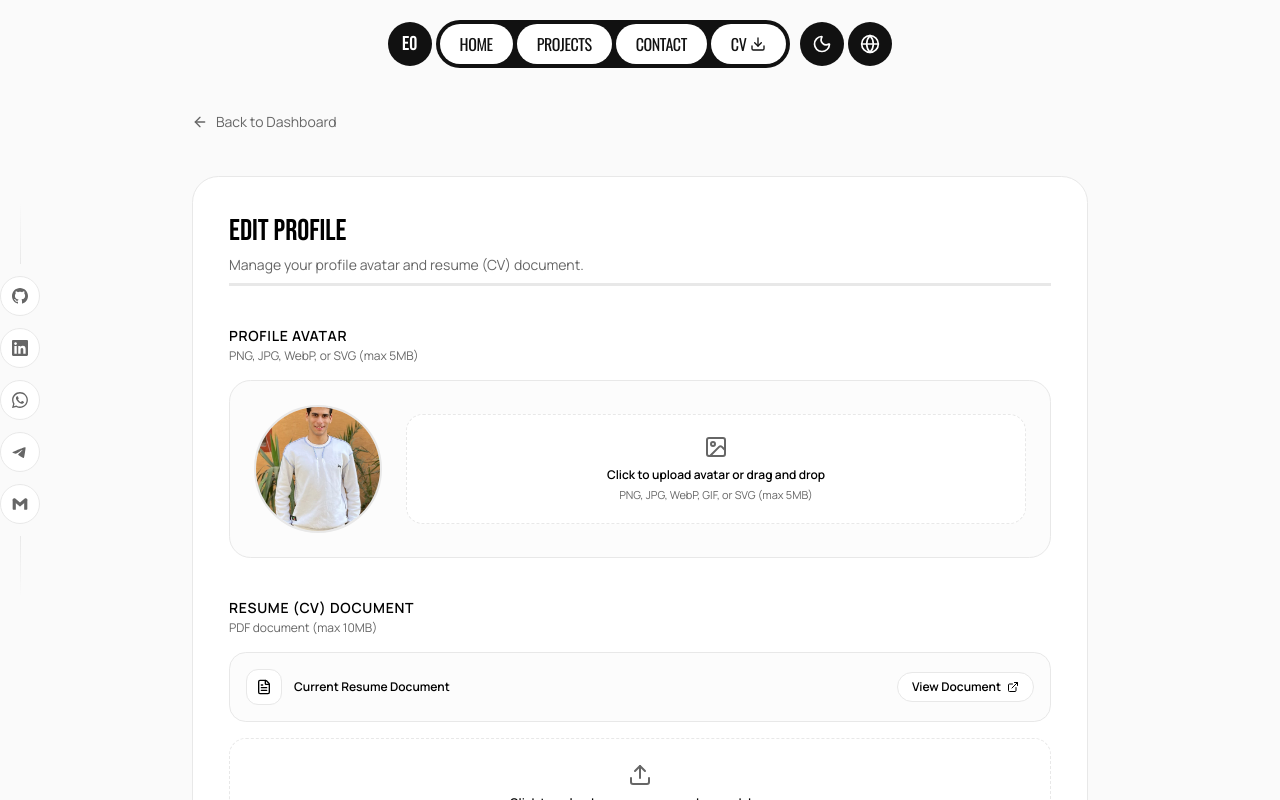
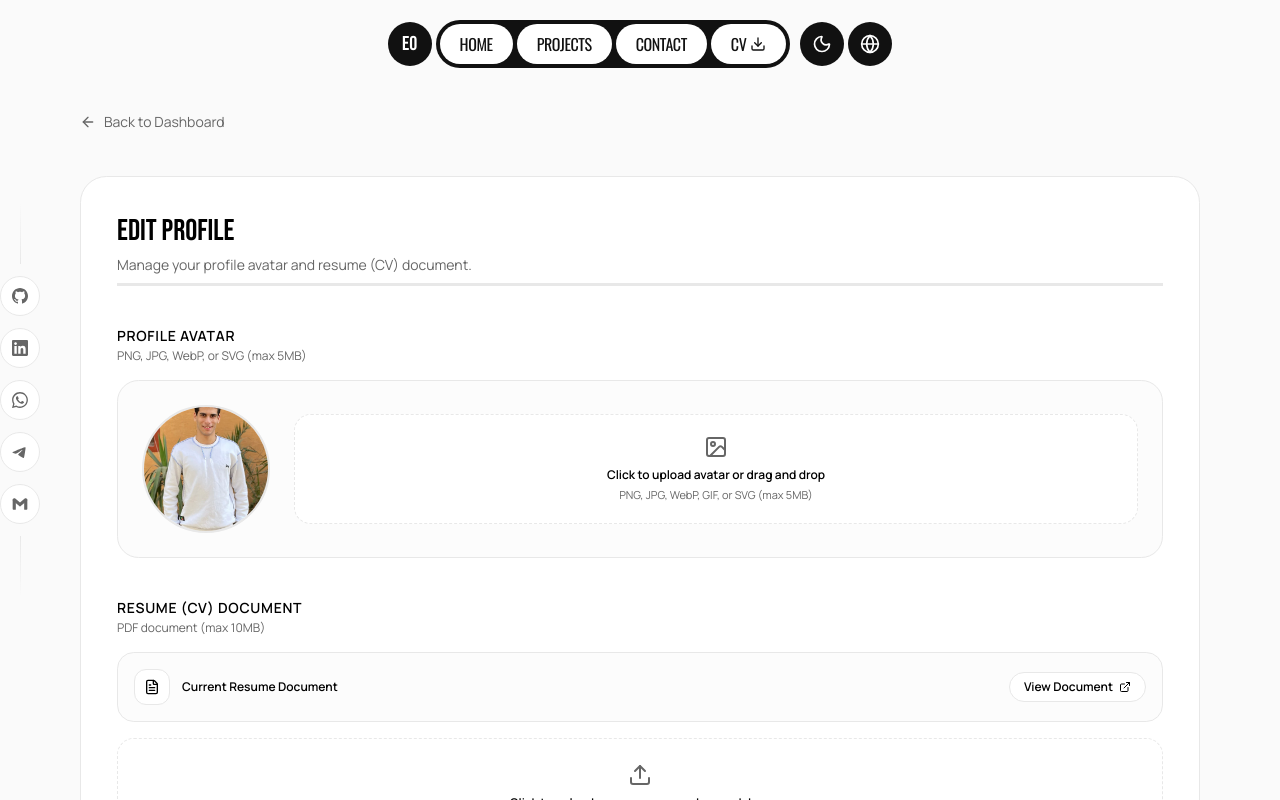
Before and after one commit to theeyad/eyad-othman, a Next.js app: page /en/admin/profile/edit in a window 1280 px wide. Shown: the top 800 px of the page. Built offline with nearby package versions, Linux system fonts and the light colour scheme; no server answers; the database is empty.

Commit message:
test: done

```diff
--- a/src/components/admin/profile-form.tsx
+++ b/src/components/admin/profile-form.tsx
@@ -173,7 +173,7 @@ export function ProfileForm({ initialData }: ProfileFormProps) {
 
   return (
     <main className="min-h-screen px-4 sm:px-8 md:px-10 lg:ps-20 lg:pe-20 pt-12 md:pt-28 pb-12 md:pb-24 bg-background text-foreground">
-      <div className="w-full max-w-4xl mx-auto space-y-10">
+      <div className="w-full max-w-6xl mx-auto space-y-10">
         {/* Top Back Navigation */}
         <div>
           <Link
@@ -348,7 +348,7 @@ export function ProfileForm({ initialData }: ProfileFormProps) {
 
               {/* Current Document Viewer */}
               {currentResumeUrl && (
-                <div className="flex items-center justify-between p-4 rounded-xl border border-border bg-background/50">
+                <div className="flex items-center flex-wrap gap-2 justify-between p-4 rounded-xl border border-border bg-background/50">
                   <div className="flex items-center gap-3">
                     <div
                       aria-hidden="true"
```
